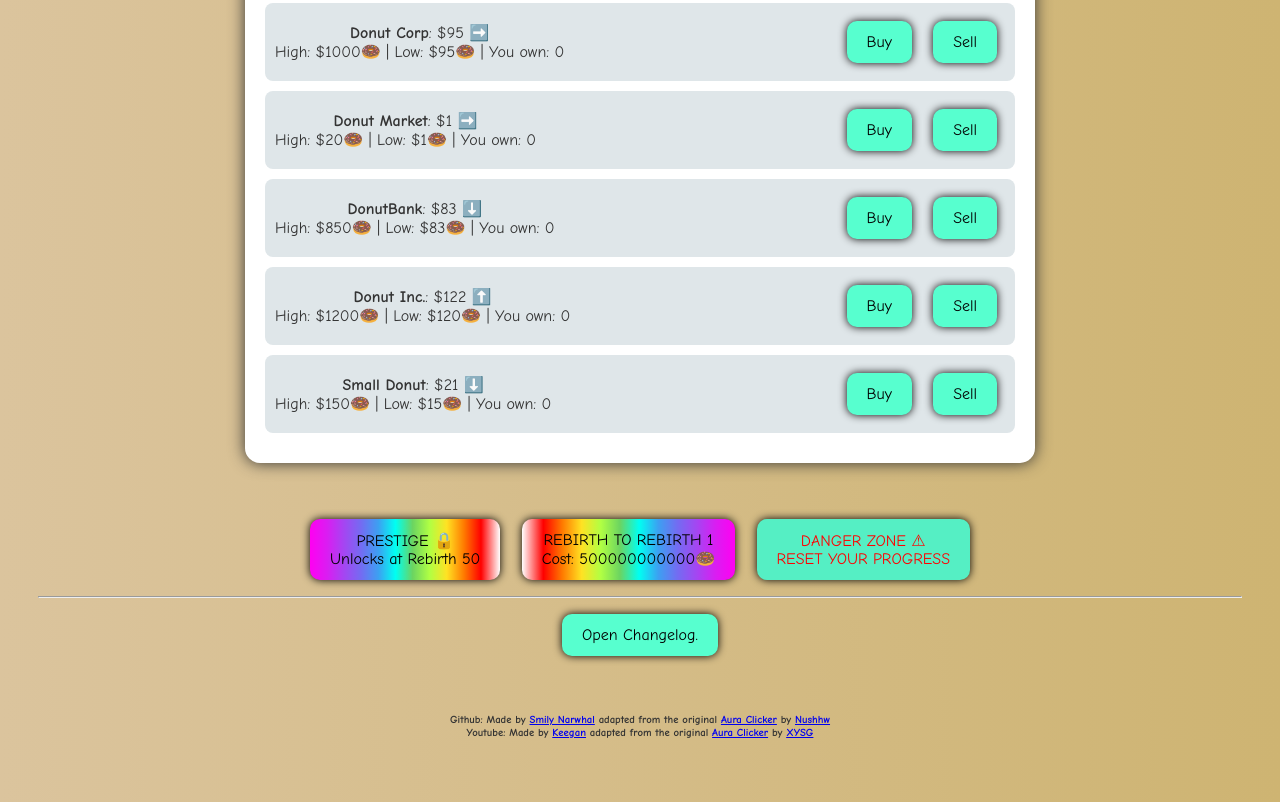
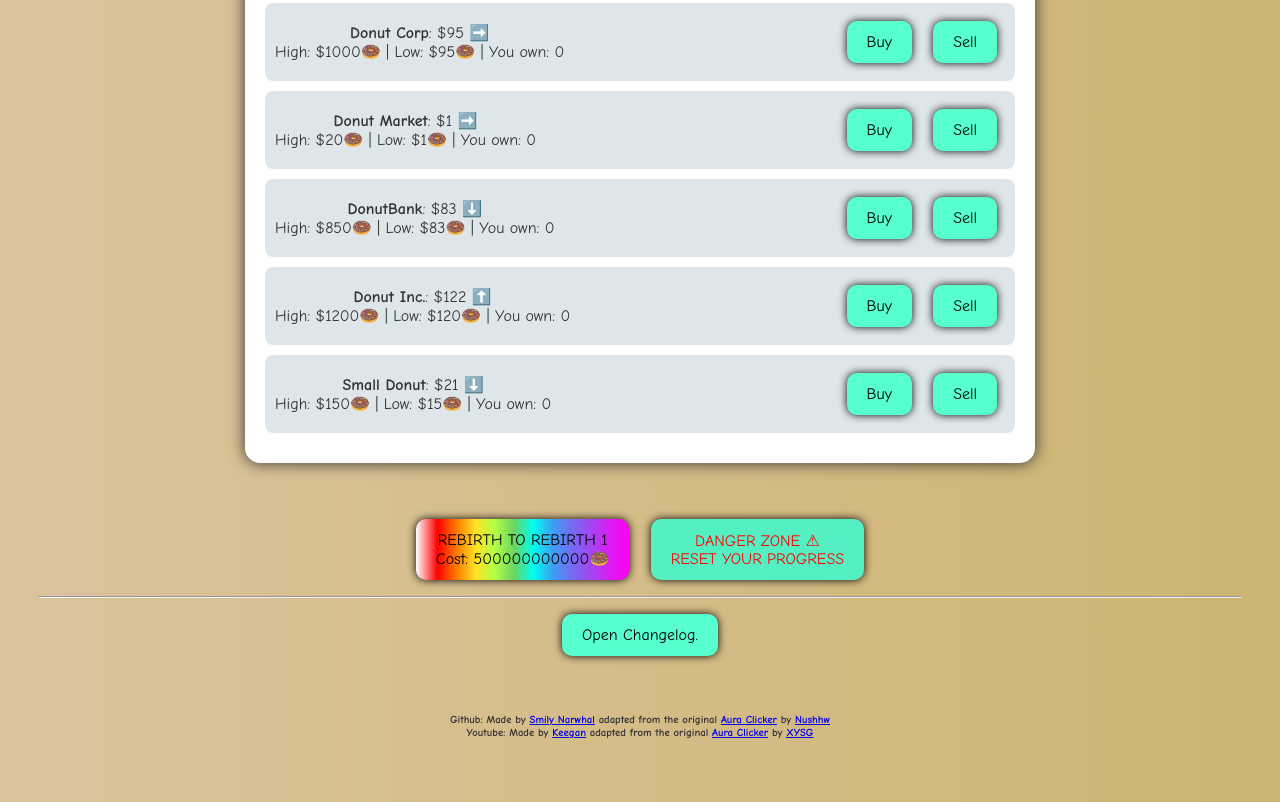
Before and after one commit to SmilyNarwhal77/games, a plain HTML site: page donuts.html in a window 1280 px wide. Shown: the part 2169-2971 px from the top of the page. Drawn offline with Linux system fonts and the light colour scheme.

Commit message:
Update donuts.html
no more prestige (for now)

```diff
--- a/donuts.html
+++ b/donuts.html
@@ -389,12 +389,6 @@
  	</div>
  </div>
  <br>
-
- <button onclick="prestige()" style="background-image: linear-gradient(270deg, rgba(255, 255, 255, 1) 0%, rgba(255, 0, 0, 1) 10%, rgba(255, 123, 0, 1) 19%, rgba(255, 226, 35, 1) 28%, rgba(177, 255, 67, 1) 37%, rgba(107, 212, 97, 1) 46%, rgba(0, 255, 242, 1) 55%, rgba(60, 160, 242, 1) 64%, rgba(115, 108, 242, 1) 73%, rgba(164, 70, 242, 1) 82%, rgba(218, 29, 242, 1) 91%, rgba(255, 0, 242, 1) 100%);">
- 	<span id="ptn">PRESTIGE 🔒 <span id="ptna"></span></span>
- 	<br>
- 	<span id="ptc">Unlocks at Rebirth 50<span id="ptca"></span></span>
- </button>
  <button onclick="rebirth()" style="background-image: linear-gradient(90deg, rgba(255, 255, 255, 1) 0%, rgba(255, 0, 0, 1) 10%, rgba(255, 123, 0, 1) 19%, rgba(255, 226, 35, 1) 28%, rgba(177, 255, 67, 1) 37%, rgba(107, 212, 97, 1) 46%, rgba(0, 255, 242, 1) 55%, rgba(60, 160, 242, 1) 64%, rgba(115, 108, 242, 1) 73%, rgba(164, 70, 242, 1) 82%, rgba(218, 29, 242, 1) 91%, rgba(255, 0, 242, 1) 100%);">
  	REBIRTH TO REBIRTH <span id="rbn">1</span>
  	<br>
```
